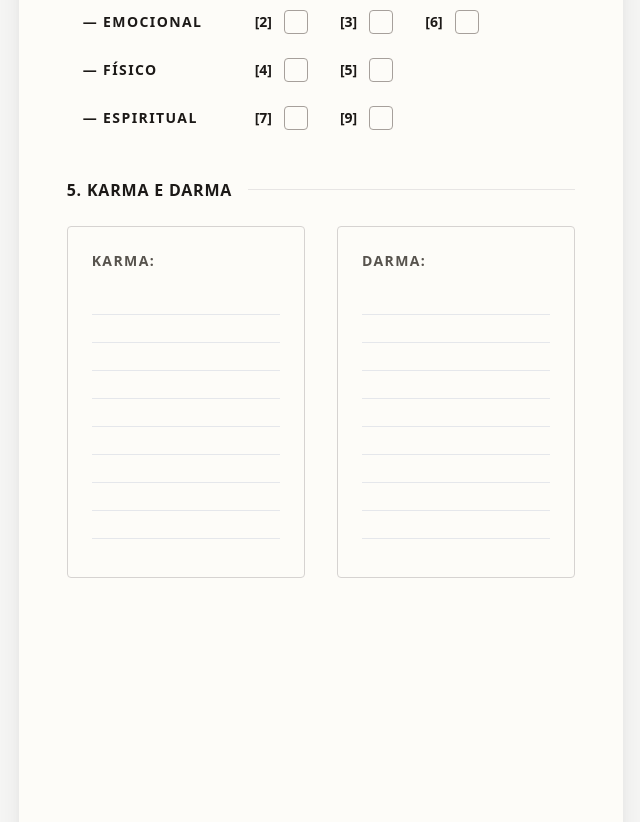
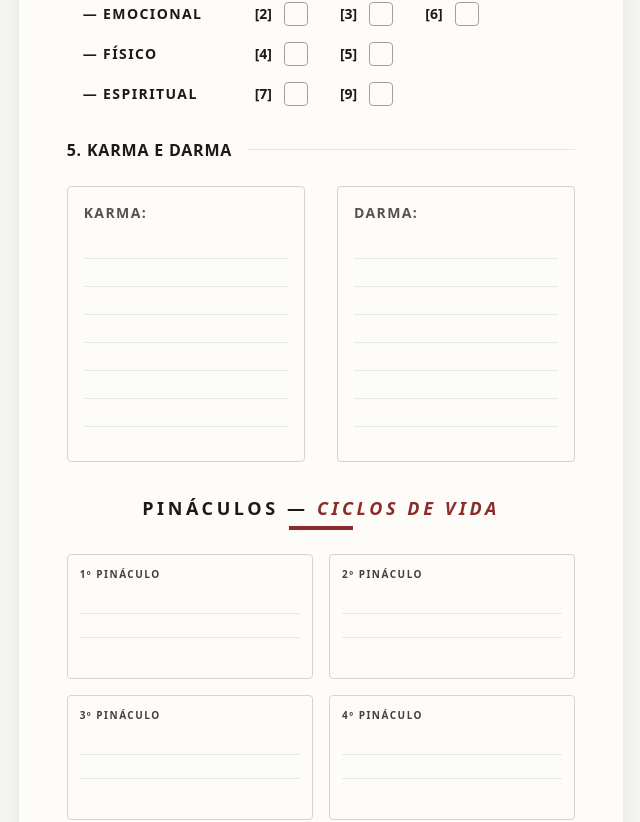
Before and after one commit to orvaliastudio-cmd/martaficha2, a React (Vite) app: page / in a window 1280 px wide. Shown: the part 1729-2551 px from the top of the page, without its empty margins (319-959 px from the left). Built offline with nearby package versions, Linux system fonts and the light colour scheme.

Commit message:
feat: Refine page 2 layout and spacing
Adjust section spacing and form element padding on the second page of the atendimento ficha to improve visual hierarchy and readability, particularly for the "Planos de Consciência" and "Karma e Darma" sections.

```diff
--- a/src/App.tsx
+++ b/src/App.tsx
@@ -321,7 +321,7 @@ export default function App() {
           </section>
         </div>
 
-        {/* PAGE 2 CONTENT */}
+        {/* PAGE 2 CONTENT: 4, 5 and Pináculos */}
         <div className="print-page-2 min-h-screen md:min-h-[297mm] flex flex-col pt-8 print:pt-12">
           {/* Page Header for Print */}
           <div className="hidden print:flex justify-between items-center mb-8 border-b border-stone-200 pb-4">
@@ -330,12 +330,12 @@ export default function App() {
           </div>
 
           {/* Section 4: Planos de Consciência */}
-          <section className="mb-12">
+          <section className="mb-8">
             <h3 className="text-base font-bold uppercase tracking-wider mb-6 flex items-center gap-4">
               4. PLANOS DE CONSCIÊNCIA
               <div className="flex-grow border-t border-stone-200"></div>
             </h3>
-            <div className="space-y-6 pl-0 sm:pl-4">
+            <div className="space-y-4 pl-0 sm:pl-4">
               {[
                 { label: 'MENTAL', nums: [1, 8] },
                 { label: 'EMOCIONAL', nums: [2, 3, 6] },
@@ -364,68 +364,59 @@ export default function App() {
           </section>
 
           {/* Section 5: Karma e Darma */}
-          <section className="mb-12">
+          <section className="mb-8">
             <h3 className="text-base font-bold uppercase tracking-wider mb-6 flex items-center gap-4">
               5. KARMA E DARMA
               <div className="flex-grow border-t border-stone-200"></div>
             </h3>
             <div className="grid grid-cols-1 md:grid-cols-2 gap-4 md:gap-8">
-              <div className="border border-stone-300 p-6 rounded-sm">
-                <label className="text-sm font-bold block mb-4 uppercase tracking-widest text-stone-600">Karma:</label>
+              <div className="border border-stone-300 p-4 rounded-sm">
+                <label className="text-sm font-bold block mb-2 uppercase tracking-widest text-stone-600">Karma:</label>
                 <textarea
                   value={formData.karma}
                   onChange={(e) => setFormData(prev => ({ ...prev, karma: e.target.value }))}
-                  rows={10}
+                  rows={8}
                   className="w-full bg-transparent border-none outline-none resize-none leading-relaxed"
                   style={{ backgroundImage: 'linear-gradient(transparent, transparent 27px, #e5e7eb 27px)', backgroundSize: '100% 28px' }}
                 />
               </div>
-              <div className="border border-stone-300 p-6 rounded-sm">
-                <label className="text-sm font-bold block mb-4 uppercase tracking-widest text-stone-600">Darma:</label>
+              <div className="border border-stone-300 p-4 rounded-sm">
+                <label className="text-sm font-bold block mb-2 uppercase tracking-widest text-stone-600">Darma:</label>
                 <textarea
                   value={formData.darma}
                   onChange={(e) => setFormData(prev => ({ ...prev, darma: e.target.value }))}
-                  rows={10}
+                  rows={8}
                   className="w-full bg-transparent border-none outline-none resize-none leading-relaxed"
                   style={{ backgroundImage: 'linear-gradient(transparent, transparent 27px, #e5e7eb 27px)', backgroundSize: '100% 28px' }}
                 />
               </div>
             </div>
           </section>
-        </div>
 
-        {/* PAGE 3 CONTENT */}
-        <div className="print-page-3 min-h-screen md:min-h-[297mm] flex flex-col pt-8 print:pt-12">
-          {/* Page Header for Print */}
-          <div className="hidden print:flex justify-between items-center mb-8 border-b border-stone-200 pb-4">
-            <span className="text-xs font-bold text-stone-400 uppercase tracking-widest">Ficha de Atendimento — Marta Ana Chiconato</span>
-            <span className="text-xs font-bold text-stone-400 uppercase tracking-widest">Página 3</span>
-          </div>
-
-          {/* Section: Pináculos */}
+          {/* Section: Pináculos (Moved to Page 2) */}
           <section className="mb-6">
-            <div className="text-center mb-8">
-              <h2 className="text-xl tracking-[0.2em] uppercase font-bold">Pináculos — <span className="italic text-[#8b2b2b]">Ciclos de Vida</span></h2>
-              <div className="mt-2 w-24 h-1 bg-[#8b2b2b] mx-auto"></div>
+            <div className="text-center mb-6">
+              <h2 className="text-lg tracking-[0.2em] uppercase font-bold">Pináculos — <span className="italic text-[#8b2b2b]">Ciclos de Vida</span></h2>
+              <div className="mt-1 w-16 h-1 bg-[#8b2b2b] mx-auto"></div>
             </div>
-            <div className="grid grid-cols-1 gap-6">
+            <div className="grid grid-cols-2 gap-4">
               {[
                 { key: 'p1', label: '1º PINÁCULO' },
                 { key: 'p2', label: '2º PINÁCULO' },
                 { key: 'p3', label: '3º PINÁCULO' },
                 { key: 'p4', label: '4º PINÁCULO' },
               ].map((p) => (
-                <div key={p.key} className="border border-stone-300 p-6 rounded-sm">
-                  <h4 className="text-xs font-bold uppercase tracking-[0.15em] mb-4 text-stone-700">{p.label}</h4>
+                <div key={p.key} className="border border-stone-300 p-3 rounded-sm">
+                  <h4 className="text-[10px] font-bold uppercase tracking-[0.15em] mb-2 text-stone-700">{p.label}</h4>
                   <textarea
                     value={formData.pinaculos[p.key as keyof FormData['pinaculos']]}
                     onChange={(e) => setFormData(prev => ({
                       ...prev,
                       pinaculos: { ...prev.pinaculos, [p.key]: e.target.value }
                     }))}
-                    rows={6}
-                    className="w-full bg-transparent border-none outline-none resize-none leading-relaxed text-base"
-                    style={{ backgroundImage: 'linear-gradient(transparent, transparent 27px, #e5e7eb 27px)', backgroundSize: '100% 28px' }}
+                    rows={4}
+                    className="w-full bg-transparent border-none outline-none resize-none leading-tight text-sm"
+                    style={{ backgroundImage: 'linear-gradient(transparent, transparent 23px, #e5e7eb 23px)', backgroundSize: '100% 24px' }}
                   />
                 </div>
               ))}
@@ -433,12 +424,12 @@ export default function App() {
           </section>
         </div>
 
-        {/* PAGE 4 CONTENT */}
-        <div className="print-page-4 min-h-screen md:min-h-[297mm] flex flex-col pt-8 print:pt-12">
+        {/* PAGE 3 CONTENT: Chakras */}
+        <div className="print-page-3 min-h-screen md:min-h-[297mm] flex flex-col pt-8 print:pt-12">
           {/* Page Header for Print */}
           <div className="hidden print:flex justify-between items-center mb-8 border-b border-stone-200 pb-4">
             <span className="text-xs font-bold text-stone-400 uppercase tracking-widest">Ficha de Atendimento — Marta Ana Chiconato</span>
-            <span className="text-xs font-bold text-stone-400 uppercase tracking-widest">Página 4</span>
+            <span className="text-xs font-bold text-stone-400 uppercase tracking-widest">Página 3</span>
           </div>
 
           {/* Section: Análise Energética - Chakras */}
@@ -553,7 +544,7 @@ export default function App() {
             position: relative !important;
             overflow: visible !important;
           }
-          .print-page-1, .print-page-2, .print-page-3, .print-page-4 {
+          .print-page-1, .print-page-2, .print-page-3 {
             padding: 15mm 20mm !important;
             min-height: 297mm !important;
             box-sizing: border-box !important;
@@ -632,11 +623,11 @@ export default function App() {
           .col-span-2 {
             grid-column: span 2 / span 2 !important;
           }
-          .print-page-1, .print-page-2, .print-page-3 {
+          .print-page-1, .print-page-2 {
             page-break-after: always !important;
             break-after: page !important;
           }
-          .print-page-2, .print-page-3, .print-page-4 {
+          .print-page-2, .print-page-3 {
             page-break-before: always !important;
             break-before: page !important;
           }
```
